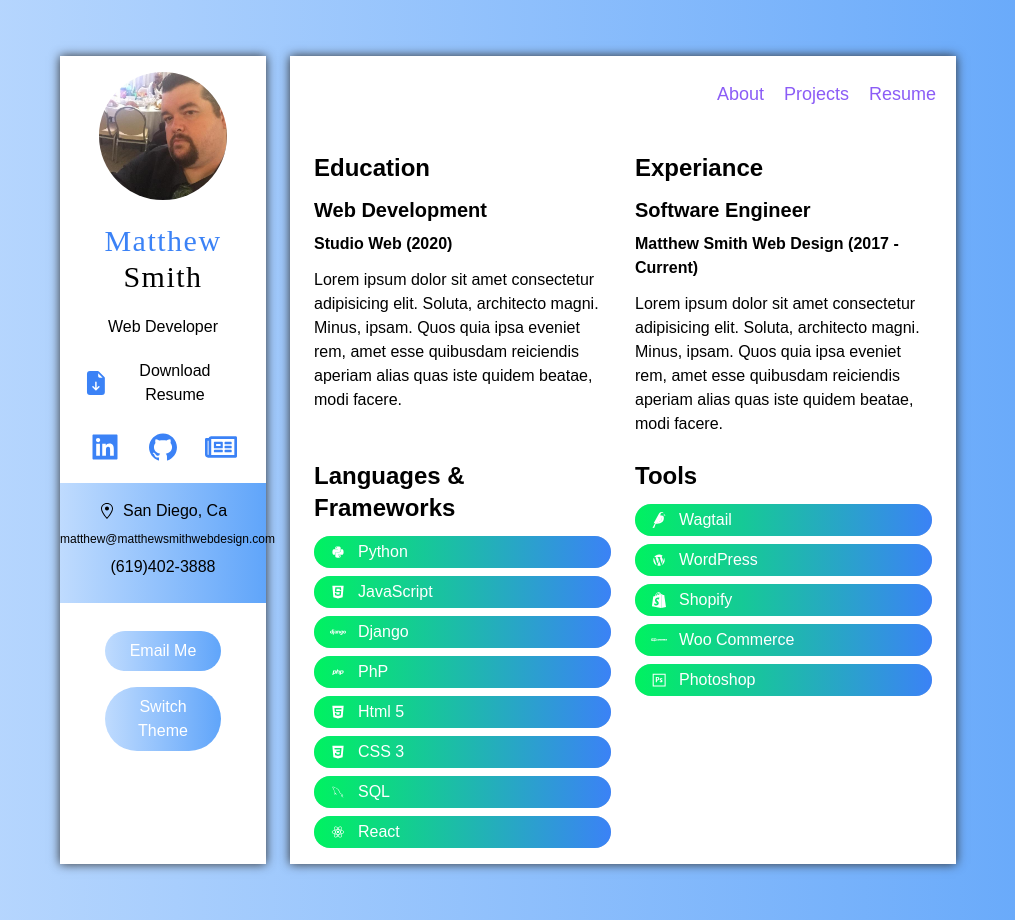
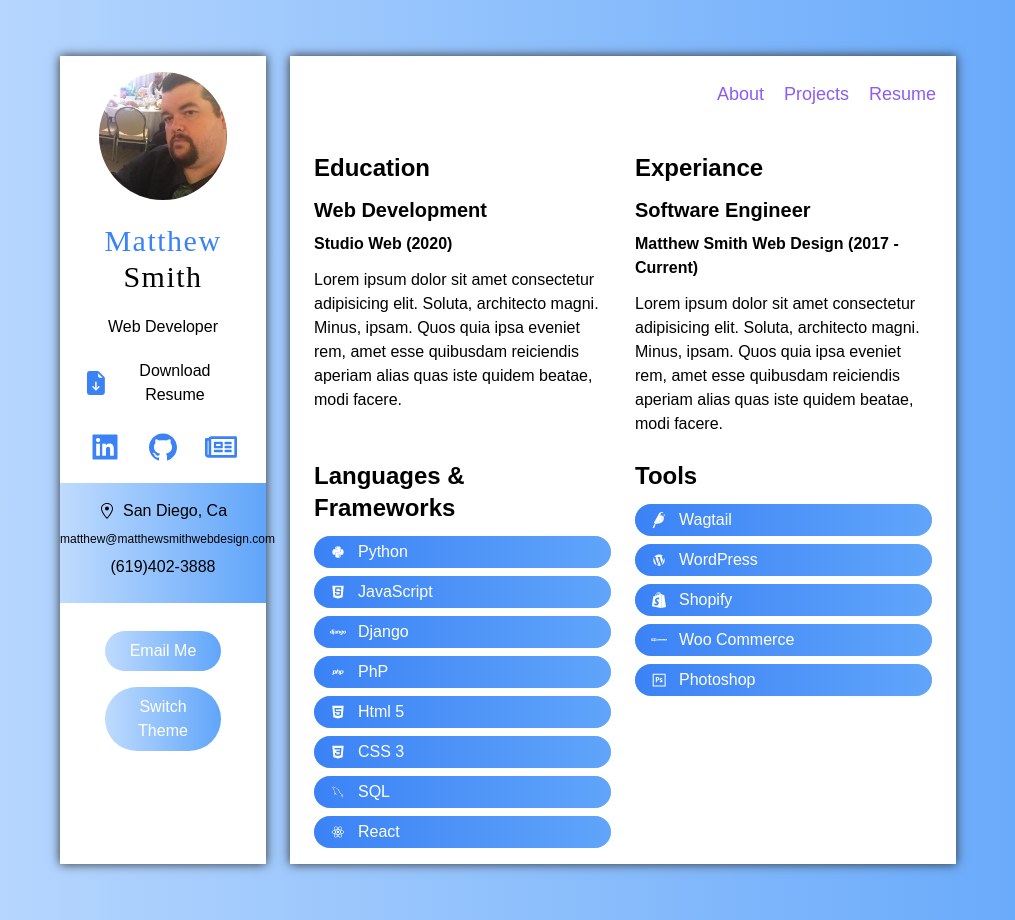
Before and after one commit to MatthewSmithwebdesign/nextport, a Next.js app: page /resume in a window 1280 px wide. Shown: the whole page, without its empty margins (132-1147 px from the left). Built offline with nearby package versions, Linux system fonts and the light colour scheme; a web font is replaced by a local one.

Commit message:
fixed some color issues in dark mode

```diff
--- a/components/Bar.tsx
+++ b/components/Bar.tsx
@@ -27,13 +27,13 @@ const Bar: FunctionComponent<{ value: Skill }> = ({
   return (
     <div className="my-2 text-white bg-gray-300 rounded-full dark:bg-dark-300 dark:bg-black-500">
       <div
-        className="flex items-center px-4 py-1 rounded-full bg-gradient-to-r from-green to-blue-500"
+        className="flex items-center px-4 py-1 rounded-full bg-gradient-to-r from-blue-500 via-cyan-300 to-blue-400"
         style={{
           width: bar_width,
         }}
-        variants ={variants}
-        initial="initial"
-        animate="animate"
+        //variants ={variants}
+        //initial="initial"
+        //animate="animate"
       >
         <Icon className="mr-3" /> {name}
       </div>
```
